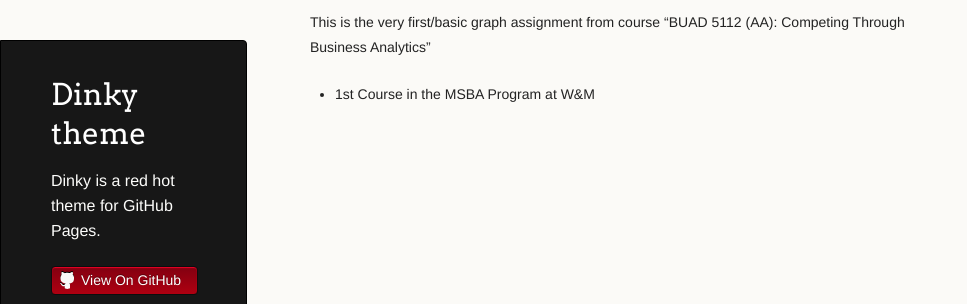
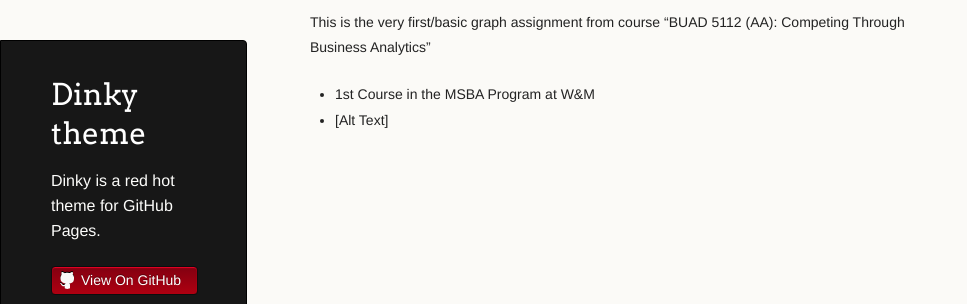
Before and after one commit to mashehadeh/mashehadeh.github.io, a Jekyll site: the page built from BasicGraph/index.md, in a window 1280 px wide. Shown: the top 304 px of the page, without its empty margins (0-967 px from the left). Built offline with Jekyll 4.4.1, drawn with Linux system fonts in a browser that asks for light colours; our own code applies the rules of GitHub Pages for plain Markdown files.

Commit message:
Update index.md

```diff
--- a/BasicGraph/index.md
+++ b/BasicGraph/index.md
@@ -5,3 +5,4 @@
 
 This is the very first/basic graph assignment from course "BUAD 5112 (AA): Competing Through Business Analytics"
 - 1st Course in the MSBA Program at W&M
+- [Alt Text]
```
